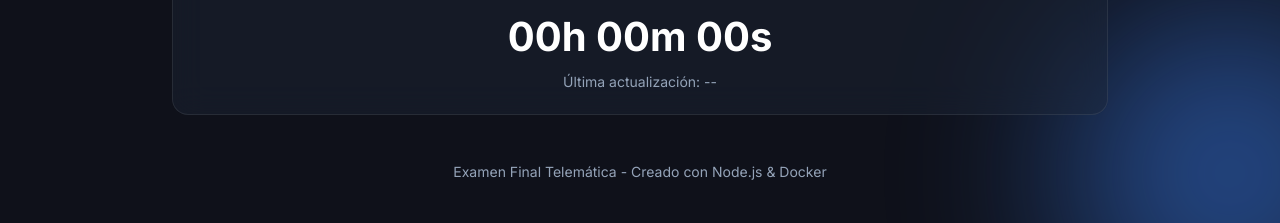
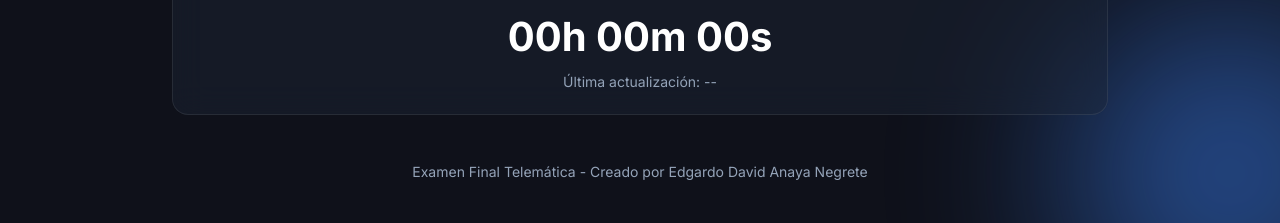
Before and after one commit to daviiid00/examen3-telematica, a website: page public/index.html in a window 1280 px wide. Shown: the part 577-800 px from the top of the page. Drawn offline with Linux system fonts and the light colour scheme; no server answers.

Commit message:
Versión final examen 3

```diff
--- a/public/index.html
+++ b/public/index.html
@@ -109,7 +109,7 @@
         </main>
 
         <footer>
-            <p>Examen Final Telemática - Creado con Node.js & Docker</p>
+            <p>Examen Final Telemática - Creado por Edgardo David Anaya Negrete</p>
         </footer>
     </div>
 
```
Also changed, not shown: README.md, 1 other file.
